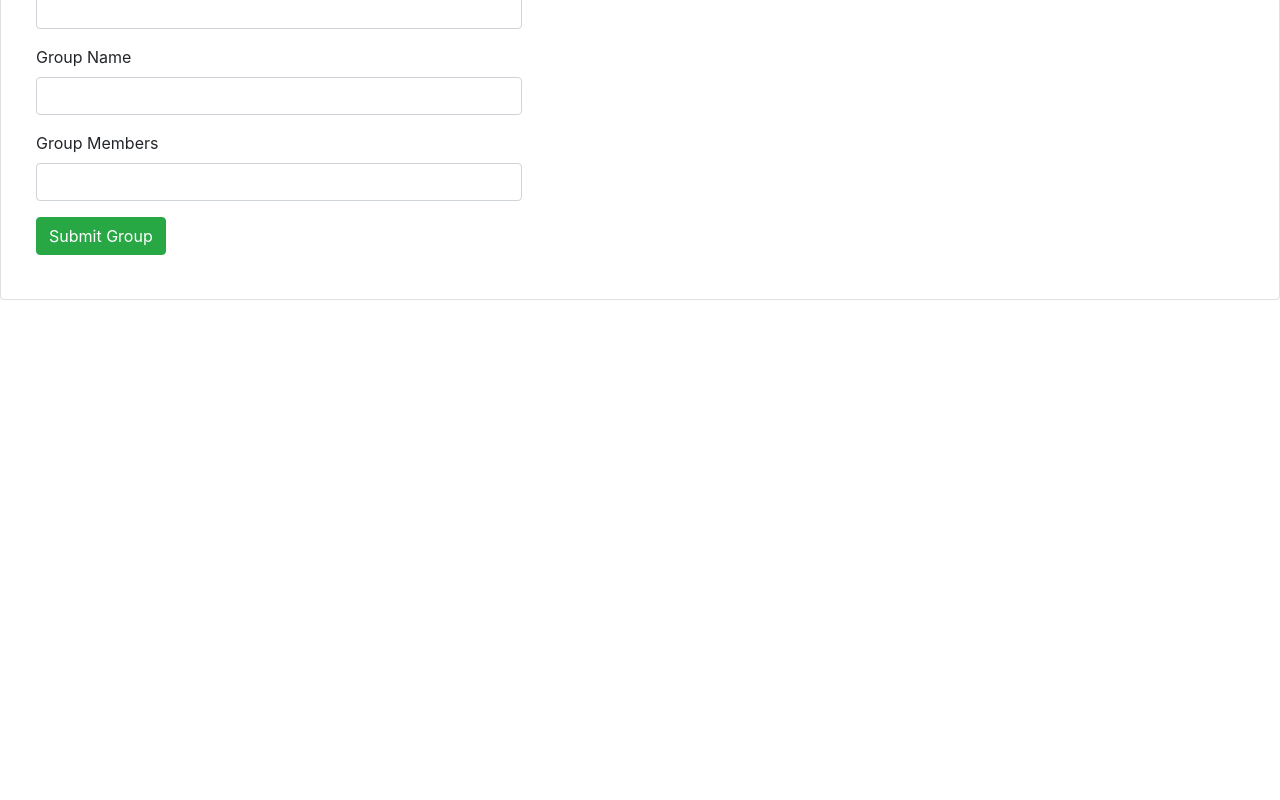
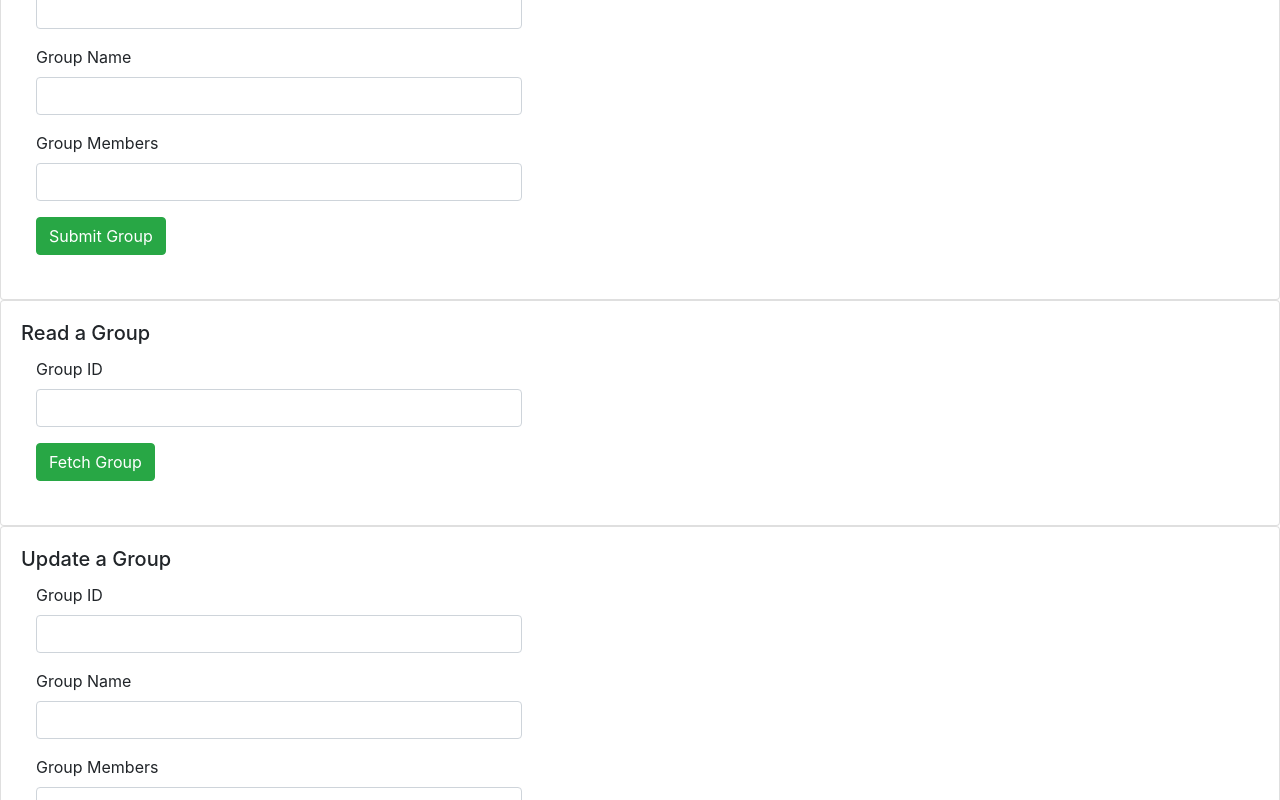
Before and after one commit to joepasquale/497s-team-e, a React (Create React App) app in the folder linkup-ui/: page / in a window 1280 px wide. Shown: the part 490-1290 px from the top of the page. Before the commit the page ends 800 px from the top, so only its background shows below. Built offline with nearby package versions, Linux system fonts and the light colour scheme.

Commit message:
finished group CRUD calls

```diff
--- a/linkup-ui/src/Pages/Homepage.jsx
+++ b/linkup-ui/src/Pages/Homepage.jsx
@@ -19,13 +19,16 @@ export class HomePage extends React.Component {
       : {};
     this.state = {
       response: '',
-      groupResponse: '',
+      groupCreateResponse: '',
+      groupReadResponse: '',
+      groupUpdateResponse: '',
+      groupDeleteResponse: '',
     };
   }
-  handleSubmitGroup = () => {
-    const id = document.getElementById('groupID').value;
-    const name = document.getElementById('groupName').value;
-    const members = document.getElementById('groupMembers').value;
+  handleSubmitGroupCreate = () => {
+    const id = document.getElementById('groupCreateID').value;
+    const name = document.getElementById('groupCreateName').value;
+    const members = document.getElementById('groupCreateMembers').value;
 
     const groupMembers = members.split(',').map(member => member.trim());
 
@@ -42,13 +45,83 @@ export class HomePage extends React.Component {
       .post('http://' + window.location.hostname + '/group/create', toSend)
       .then(res => {
         console.log(res);
-        outer.setState({groupResponse: res});
+        outer.setState({groupCreateResponse: res});
       })
       .catch(err => {
         console.log(err);
-        outer.setState({groupResponse: err});
+        outer.setState({groupCreateResponse: err});
       });
   };
+  handleSubmitGroupRead = () => {
+    const id = document.getElementById('groupReadID').value;
+
+    const toSend = {
+      groupID: id,
+    };
+    const outer = this;
+    const instance = axios.create({timeout: 10000});
+    console.log(toSend);
+    instance.defaults.headers.common['Content-Type'] = 'application/json';
+    instance
+      .post('http://' + window.location.hostname + '/group/read', toSend)
+      .then(res => {
+        console.log(res);
+        outer.setState({groupReadResponse: res});
+      })
+      .catch(err => {
+        console.log(err);
+        outer.setState({groupReadResponse: err});
+      });
+  };
+  handleSubmitGroupUpdate = () => {
+    const id = document.getElementById('groupUpdateID').value;
+    const name = document.getElementById('groupUpdateName').value;
+    const members = document.getElementById('groupUpdateMembers').value;
+
+    const groupMembers = members.split(',').map(member => member.trim());
+
+    const toSend = {
+      groupID: id,
+      groupName: name,
+      groupMembers: groupMembers,
+    };
+    const outer = this;
+    const instance = axios.create({timeout: 10000});
+    instance.defaults.headers.common['Content-Type'] = 'application/json';
+    instance
+      .post('http://' + window.location.hostname + '/group/update', toSend)
+      .then(res => {
+        console.log(res);
+        outer.setState({groupUpdateResponse: res});
+      })
+      .catch(err => {
+        console.log(err);
+        outer.setState({groupUpdateResponse: err});
+      });
+  };
+
+  handleSubmitGroupDelete = () => {
+    const id = document.getElementById('groupDeleteID').value;
+
+    const toSend = {
+      groupID: id,
+    };
+    const outer = this;
+    const instance = axios.create({timeout: 10000});
+    console.log(toSend);
+    instance.defaults.headers.common['Content-Type'] = 'application/json';
+    instance
+      .post('http://' + window.location.hostname + '/group/read', toSend)
+      .then(res => {
+        console.log(res);
+        outer.setState({groupDeleteResponse: res});
+      })
+      .catch(err => {
+        console.log(err);
+        outer.setState({groupDeleteResponse: err});
+      });
+  };
+
   handleSubmit = () => {
     const terms = document.getElementById('termsId').value;
     const location = document.getElementById('locationId').value;
@@ -73,12 +146,15 @@ export class HomePage extends React.Component {
   };
 
   render() {
-    const {response, groupResponse} = this.state;
-    console.log(groupResponse);
-    return (
-      <div>
-        <MenuBar />
-        <br />
+    const {
+      response,
+      groupCreateResponse,
+      groupReadResponse,
+      groupUpdateResponse,
+      groupDeleteResponse,
+    } = this.state;
+
+    const yelp = (
       <Card>
         <Card.Body>
           <Card.Title>Access Yelp API</Card.Title>
@@ -112,29 +188,31 @@ export class HomePage extends React.Component {
           </Form>
         </Card.Body>
       </Card>
+    );
 
+    const createGroup = (
       <Card>
         <Card.Body>
-            <Card.Title>Create A Group</Card.Title>
+          <Card.Title>Create a Group</Card.Title>
           <Form>
             <Form.Group>
               <Col xs="5">
                 <Form.Label>Group ID</Form.Label>
-                  <Form.Control type="text" id="groupID" />
+                <Form.Control type="text" id="groupCreateID" />
               </Col>
             </Form.Group>
 
             <Form.Group>
               <Col xs="5">
                 <Form.Label>Group Name</Form.Label>
-                  <Form.Control type="text" id="groupName" />
+                <Form.Control type="text" id="groupCreateName" />
               </Col>
             </Form.Group>
 
             <Form.Group>
               <Col xs="5">
                 <Form.Label>Group Members</Form.Label>
-                  <Form.Control type="text" id="groupMembers" />
+                <Form.Control type="text" id="groupCreateMembers" />
               </Col>
             </Form.Group>
 
@@ -142,18 +220,133 @@ export class HomePage extends React.Component {
               <Button
                 variant="success"
                 type="button"
-                  onClick={e => this.handleSubmitGroup(e)}
+                onClick={e => this.handleSubmitGroupCreate(e)}
               >
                 Submit Group
               </Button>
               <div>
                 <br />
-                  {groupResponse.data}
+                {groupCreateResponse.data}
               </div>
             </Col>
           </Form>
         </Card.Body>
       </Card>
+    );
+
+    const readGroup = (
+      <Card>
+        <Card.Body>
+          <Card.Title>Read a Group</Card.Title>
+          <Form>
+            <Form.Group>
+              <Col xs="5">
+                <Form.Label>Group ID</Form.Label>
+                <Form.Control type="text" id="groupReadID" />
+              </Col>
+            </Form.Group>
+
+            <Col>
+              <Button
+                variant="success"
+                type="button"
+                onClick={e => this.handleSubmitGroupRead(e)}
+              >
+                Fetch Group
+              </Button>
+              <div>
+                <br />
+                {groupReadResponse.data}
+              </div>
+            </Col>
+          </Form>
+        </Card.Body>
+      </Card>
+    );
+
+    const updateGroup = (
+      <Card>
+        <Card.Body>
+          <Card.Title>Update a Group</Card.Title>
+          <Form>
+            <Form.Group>
+              <Col xs="5">
+                <Form.Label>Group ID</Form.Label>
+                <Form.Control type="text" id="groupUpdateID" />
+              </Col>
+            </Form.Group>
+
+            <Form.Group>
+              <Col xs="5">
+                <Form.Label>Group Name</Form.Label>
+                <Form.Control type="text" id="groupUpdateName" />
+              </Col>
+            </Form.Group>
+
+            <Form.Group>
+              <Col xs="5">
+                <Form.Label>Group Members</Form.Label>
+                <Form.Control type="text" id="groupUpdateMembers" />
+              </Col>
+            </Form.Group>
+
+            <Col>
+              <Button
+                variant="success"
+                type="button"
+                onClick={e => this.handleSubmitGroupUpdate(e)}
+              >
+                Update Group
+              </Button>
+              <div>
+                <br />
+                {groupUpdateResponse.data}
+              </div>
+            </Col>
+          </Form>
+        </Card.Body>
+      </Card>
+    );
+
+    const deleteGroup = (
+      <Card>
+        <Card.Body>
+          <Card.Title>Delete a Group</Card.Title>
+          <Form>
+            <Form.Group>
+              <Col xs="5">
+                <Form.Label>Group ID</Form.Label>
+                <Form.Control type="text" id="groupDeleteID" />
+              </Col>
+            </Form.Group>
+
+            <Col>
+              <Button
+                variant="success"
+                type="button"
+                onClick={e => this.handleSubmitGroupDelete(e)}
+              >
+                Fetch Group
+              </Button>
+              <div>
+                <br />
+                {groupDeleteResponse.data}
+              </div>
+            </Col>
+          </Form>
+        </Card.Body>
+      </Card>
+    );
+
+    return (
+      <div>
+        <MenuBar />
+        <br />
+        {yelp}
+        {createGroup}
+        {readGroup}
+        {updateGroup}
+        {deleteGroup}
       </div>
     );
   }
```
Also changed, not shown: 1 other file (tests, documents, lock files or other folders). Lines whose indentation alone changed are shown as unchanged.
